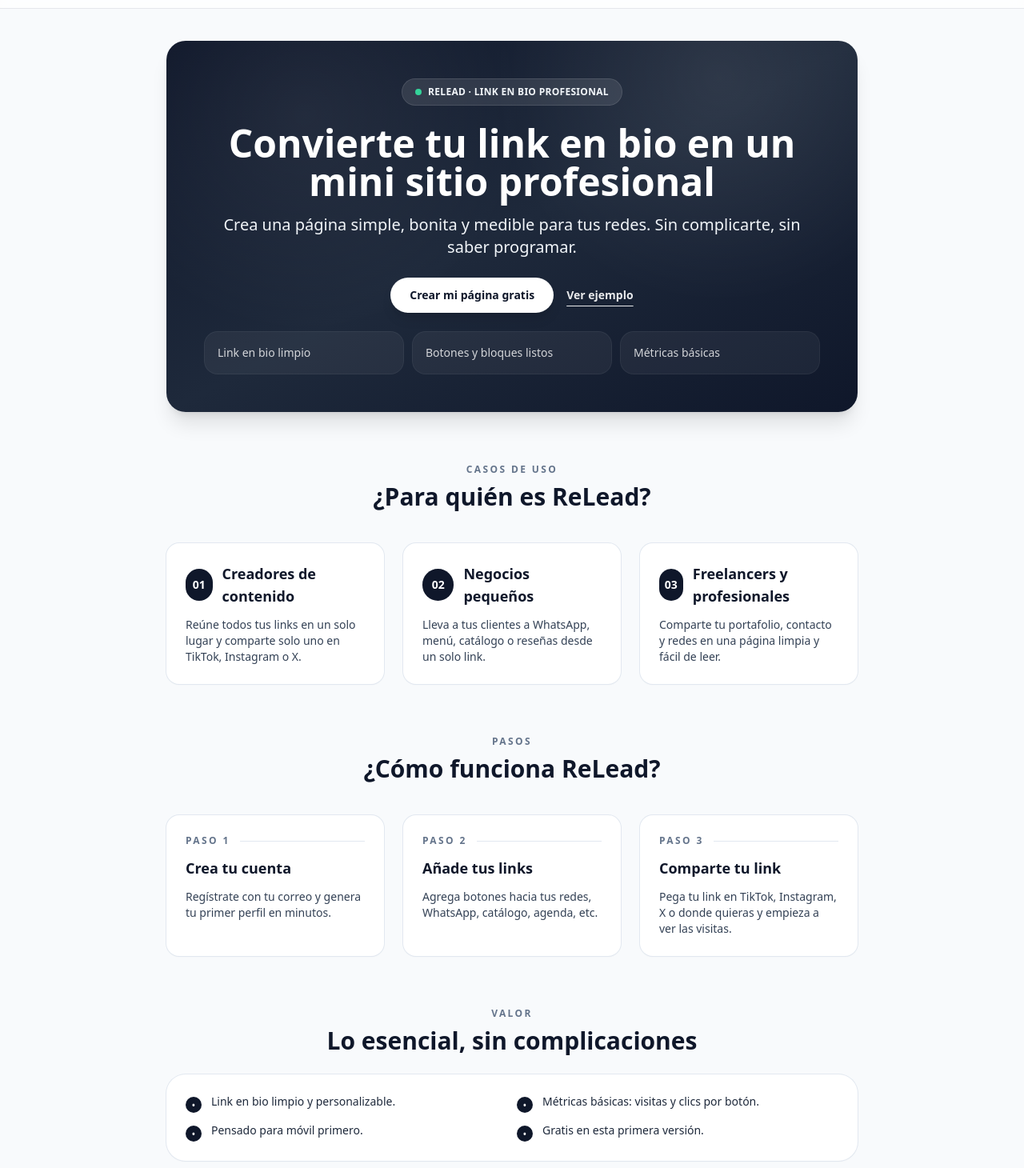
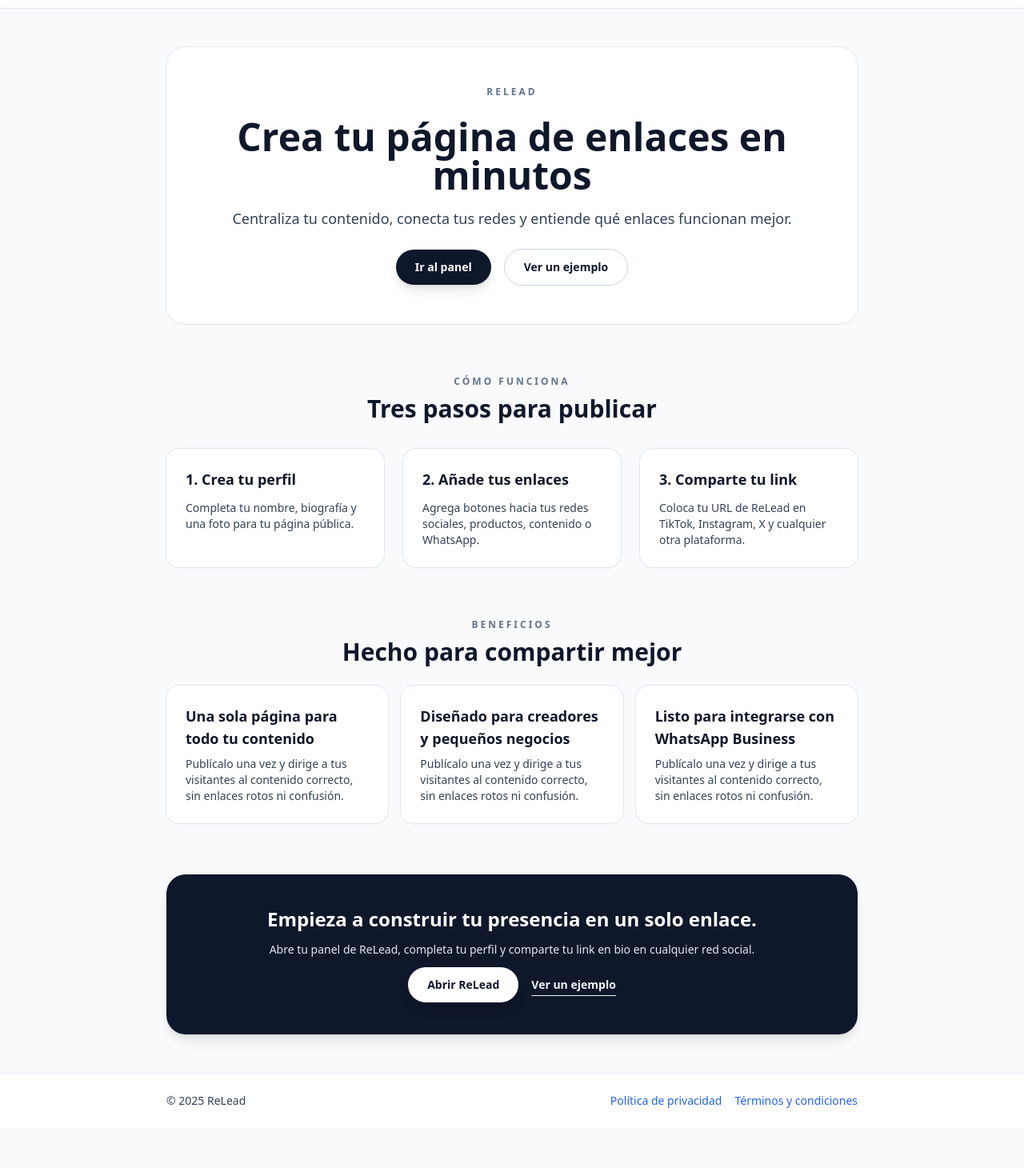
Before and after one commit to ricardomartinezh-code/relead-app, a Next.js app: page / in a window 1280 px wide. Shown: the part 50-1510 px from the top of the page at 80% size. After the commit the page ends 1460 px from the top, so only its background shows below. Built offline with nearby package versions, Linux system fonts and the light colour scheme; no server answers.

Commit message:
Revamp ReLead UI and copy (#35)

```diff
--- a/src/app/[slug]/page.tsx
+++ b/src/app/[slug]/page.tsx
@@ -1,8 +1,15 @@
+import { LinkButtons } from "@/components/PublicLinks";
 import { prisma } from "@/lib/prisma";
 import { headers } from "next/headers";
 import Image from "next/image";
 import { notFound } from "next/navigation";
-import { LinkButtons } from "@/components/PublicLinks";
+
+function getInitials(text: string) {
+  const parts = text.split(" ").filter(Boolean);
+  if (parts.length === 0) return "RL";
+  if (parts.length === 1) return parts[0].slice(0, 2).toUpperCase();
+  return (parts[0][0] + parts[1][0]).toUpperCase();
+}
 
 export default async function PublicProfilePage({ params }: { params: { slug: string } }) {
   const profile = await prisma.profile.findUnique({
@@ -17,25 +24,34 @@
   const ip = hdrs.get("x-forwarded-for") || undefined;
   await prisma.pageView.create({ data: { profileId: profile.id, referrer, userAgent, ip } });
 
+  const initials = getInitials(profile.title || "ReLead");
+
   return (
-    <main className="min-h-screen bg-gradient-to-b from-slate-900 to-slate-950 text-white">
-      <div className="max-w-md mx-auto px-4 py-10 flex flex-col items-center">
-        {profile.avatarUrl && (
+    <main className="min-h-screen bg-slate-950 bg-gradient-to-b from-slate-900 to-slate-950 text-slate-50">
+      <div className="max-w-md mx-auto px-4 py-10 flex flex-col items-center gap-6">
+        <div className="flex flex-col items-center gap-3 text-center">
+          {profile.avatarUrl ? (
             <Image
               src={profile.avatarUrl}
               alt={profile.title}
               width={96}
               height={96}
-            className="w-24 h-24 rounded-full border-2 border-white/40 shadow-lg object-cover mb-4"
+              className="h-24 w-24 rounded-full border-2 border-white/30 object-cover shadow-lg"
             />
+          ) : (
+            <div className="flex h-24 w-24 items-center justify-center rounded-full bg-slate-800 text-xl font-semibold text-slate-100 shadow-lg">
+              {initials}
+            </div>
           )}
+          <div className="space-y-2">
+            <h1 className="text-2xl font-semibold">{profile.title}</h1>
+            {profile.bio && <p className="text-sm text-slate-300">{profile.bio}</p>}
+          </div>
+        </div>
 
-        <h1 className="text-2xl font-semibold text-center">{profile.title}</h1>
-        {profile.bio && <p className="mt-2 text-sm text-white/70 text-center">{profile.bio}</p>}
+        <LinkButtons links={profile.links} />
 
-        <div className="mt-8 w-full">
-          <LinkButtons links={profile.links} />
-        </div>
+        <p className="mt-6 text-center text-xs text-slate-500">Hecho con ReLead · relead.com.mx</p>
       </div>
     </main>
   );
--- a/src/app/dashboard/page.tsx
+++ b/src/app/dashboard/page.tsx
@@ -8,42 +8,66 @@
   if (!session?.user?.email) {
     return <p className="p-6">Necesitas iniciar sesión.</p>;
   }
+
   const user = await prisma.user.findUnique({
     where: { email: session.user.email },
-    include: {
-      profile: {
-        include: {
-          links: true,
-          pageViews: true,
-        },
-      },
-    },
+    include: { profile: true },
   });
-  const profile = user?.profile;
-  if (!profile) return <p className="p-6">Configura tu perfil primero.</p>;
-  const linkIds = profile.links.map((l) => l.id);
-  const totalClicks = await prisma.linkClick.count({ where: { linkId: { in: linkIds } } });
-  const totalViews = profile.pageViews.length;
+
+  if (!user?.profile) return <p className="p-6">Configura tu perfil primero.</p>;
 
   return (
     <DashboardLayout>
-      <div className="mb-6">
-        <h1 className="text-2xl font-semibold text-gray-900">Hola {user?.name || ""}</h1>
-        <p className="text-sm text-gray-600">Gestiona tu link in bio y revisa las métricas.</p>
-      </div>
-      <div className="grid gap-4 sm:grid-cols-2">
-        <div className="rounded-lg bg-white p-4 shadow">
-          <p className="text-sm text-gray-600">Visitas totales</p>
-          <p className="text-3xl font-bold">{totalViews}</p>
+      <div className="space-y-8">
+        <div className="rounded-2xl bg-white p-6 shadow-sm ring-1 ring-slate-200">
+          <h1 className="text-2xl font-semibold text-slate-900">Panel de ReLead</h1>
+          <p className="mt-2 text-sm text-slate-600">
+            Desde aquí podrás configurar tu perfil, tus enlaces y las integraciones.
+          </p>
         </div>
-        <div className="rounded-lg bg-white p-4 shadow">
-          <p className="text-sm text-gray-600">Clics totales</p>
-          <p className="text-3xl font-bold">{totalClicks}</p>
+
+        <div className="grid gap-4 md:grid-cols-3">
+          <div className="flex flex-col justify-between rounded-2xl bg-white p-6 shadow-sm ring-1 ring-slate-200">
+            <div className="space-y-2">
+              <h2 className="text-lg font-semibold text-slate-900">Perfil</h2>
+              <p className="text-sm text-slate-600">Actualiza tu nombre, biografía y foto pública.</p>
+            </div>
+            <Link
+              href="/dashboard/profile"
+              className="mt-4 inline-flex w-fit items-center gap-2 rounded-full bg-slate-900 px-4 py-2 text-sm font-semibold text-white transition hover:-translate-y-0.5 hover:bg-slate-800"
+            >
+              Ir a Perfil
+            </Link>
+          </div>
+
+          <div className="flex flex-col justify-between rounded-2xl bg-white p-6 shadow-sm ring-1 ring-slate-200">
+            <div className="space-y-2">
+              <h2 className="text-lg font-semibold text-slate-900">Enlaces</h2>
+              <p className="text-sm text-slate-600">Crea y organiza los botones que verán en tu página pública.</p>
+            </div>
+            <Link
+              href="/dashboard/links"
+              className="mt-4 inline-flex w-fit items-center gap-2 rounded-full bg-slate-900 px-4 py-2 text-sm font-semibold text-white transition hover:-translate-y-0.5 hover:bg-slate-800"
+            >
+              Ir a Enlaces
+            </Link>
+          </div>
+
+          <div className="flex flex-col justify-between rounded-2xl bg-white p-6 shadow-sm ring-1 ring-slate-200">
+            <div className="space-y-2">
+              <h2 className="text-lg font-semibold text-slate-900">WhatsApp</h2>
+              <p className="text-sm text-slate-600">
+                Próximamente: conecta tu cuenta de WhatsApp Business.
+              </p>
+            </div>
+            <Link
+              href="/dashboard/whatsapp"
+              className="mt-4 inline-flex w-fit items-center gap-2 rounded-full bg-slate-900 px-4 py-2 text-sm font-semibold text-white transition hover:-translate-y-0.5 hover:bg-slate-800"
+            >
+              Ver integración
+            </Link>
+          </div>
         </div>
-      </div>
-      <div className="mt-6 rounded-lg bg-white p-4 shadow">
-        <p className="text-sm text-gray-600">Tu URL pública</p>
-        <Link href={`/${profile.slug}`} className="text-blue-600 underline">/ {profile.slug}</Link>
       </div>
     </DashboardLayout>
   );
--- a/src/app/page.tsx
+++ b/src/app/page.tsx
@@ -1,159 +1,125 @@
 import Link from "next/link";
 import { Navbar } from "@/components/Navbar";
-import { getSession } from "@/lib/auth";
 
-export default async function HomePage() {
-  const session = await getSession();
-  const ctaHref = "/auth/register";
-  const exampleHref = "/demo";
+const steps = [
+  {
+    title: "1. Crea tu perfil",
+    description: "Completa tu nombre, biografía y una foto para tu página pública.",
+  },
+  {
+    title: "2. Añade tus enlaces",
+    description: "Agrega botones hacia tus redes sociales, productos, contenido o WhatsApp.",
+  },
+  {
+    title: "3. Comparte tu link",
+    description: "Coloca tu URL de ReLead en TikTok, Instagram, X y cualquier otra plataforma.",
+  },
+];
 
+const benefits = [
+  "Una sola página para todo tu contenido",
+  "Diseñado para creadores y pequeños negocios",
+  "Listo para integrarse con WhatsApp Business",
+];
+
+export default function HomePage() {
   return (
     <div className="flex min-h-screen flex-col bg-slate-50 text-slate-900">
       <Navbar />
       <main className="flex-1">
-        <div className="mx-auto flex max-w-4xl flex-col space-y-16 px-4 py-10">
-          <section className="relative overflow-hidden rounded-3xl bg-gradient-to-br from-slate-900 via-slate-800 to-slate-900 px-6 py-12 text-center text-white shadow-xl">
-            <div className="pointer-events-none absolute inset-0 bg-[radial-gradient(circle_at_20%_20%,rgba(255,255,255,0.06),transparent_35%),radial-gradient(circle_at_80%_10%,rgba(255,255,255,0.08),transparent_35%)]" />
-            <div className="relative mx-auto max-w-3xl space-y-6">
-              <div className="inline-flex items-center justify-center gap-2 rounded-full bg-white/10 px-4 py-2 text-xs font-semibold uppercase tracking-wide text-slate-100 ring-1 ring-white/20">
-                <span className="h-2 w-2 rounded-full bg-emerald-400" aria-hidden />
-                <span>ReLead · Link en bio profesional</span>
-              </div>
+        <div className="mx-auto flex max-w-4xl flex-col space-y-16 px-4 py-12">
+          <section className="rounded-3xl bg-white px-6 py-12 text-center shadow-sm ring-1 ring-slate-200 sm:px-10">
+            <div className="mx-auto max-w-3xl space-y-6">
+              <p className="text-xs font-semibold uppercase tracking-[0.25em] text-slate-500">ReLead</p>
               <div className="space-y-4">
                 <h1 className="text-4xl font-bold leading-tight sm:text-5xl">
-                  Convierte tu link en bio en un mini sitio profesional
+                  Crea tu página de enlaces en minutos
                 </h1>
-                <p className="text-lg text-slate-100 sm:text-xl">
-                  Crea una página simple, bonita y medible para tus redes. Sin complicarte, sin saber programar.
+                <p className="text-base text-slate-700 sm:text-lg">
+                  Centraliza tu contenido, conecta tus redes y entiende qué enlaces funcionan mejor.
                 </p>
               </div>
               <div className="flex flex-col items-center justify-center gap-3 sm:flex-row sm:gap-4">
                 <Link
-                  href={ctaHref}
-                  className="w-full rounded-full bg-white px-6 py-3 text-center text-sm font-semibold text-slate-900 shadow-lg transition hover:-translate-y-0.5 hover:shadow-xl sm:w-auto"
+                  href="/dashboard"
+                  className="w-full rounded-full bg-slate-900 px-6 py-3 text-center text-sm font-semibold text-white shadow-lg transition hover:-translate-y-0.5 hover:bg-slate-800 sm:w-auto"
                 >
-                  Crear mi página gratis
+                  Ir al panel
                 </Link>
                 <Link
-                  href={exampleHref}
-                  className="w-full text-sm font-semibold text-white/90 underline underline-offset-8 transition hover:text-white sm:w-auto"
+                  href="/demo"
+                  className="w-full rounded-full border border-slate-300 px-6 py-3 text-center text-sm font-semibold text-slate-900 transition hover:border-slate-400 hover:bg-slate-100 sm:w-auto"
                 >
-                  Ver ejemplo
+                  Ver un ejemplo
                 </Link>
-              </div>
-              <div className="grid gap-3 text-left text-sm text-white/80 sm:grid-cols-3">
-                <div className="rounded-2xl bg-white/5 p-4 ring-1 ring-white/10">Link en bio limpio</div>
-                <div className="rounded-2xl bg-white/5 p-4 ring-1 ring-white/10">Botones y bloques listos</div>
-                <div className="rounded-2xl bg-white/5 p-4 ring-1 ring-white/10">Métricas básicas</div>
               </div>
             </div>
           </section>
 
-          <section className="space-y-10">
+          <section className="space-y-8">
             <div className="space-y-2 text-center">
-              <p className="text-xs font-semibold uppercase tracking-[0.2em] text-slate-500">Casos de uso</p>
-              <h2 className="text-3xl font-semibold text-slate-900">¿Para quién es ReLead?</h2>
+              <p className="text-xs font-semibold uppercase tracking-[0.25em] text-slate-500">Cómo funciona</p>
+              <h2 className="text-3xl font-semibold">Tres pasos para publicar</h2>
             </div>
             <div className="grid gap-6 md:grid-cols-3">
-              {["Creadores de contenido", "Negocios pequeños", "Freelancers y profesionales"].map((title, index) => {
-                const descriptions = [
-                  "Reúne todos tus links en un solo lugar y comparte solo uno en TikTok, Instagram o X.",
-                  "Lleva a tus clientes a WhatsApp, menú, catálogo o reseñas desde un solo link.",
-                  "Comparte tu portafolio, contacto y redes en una página limpia y fácil de leer.",
-                ];
-
-                return (
+              {steps.map((step) => (
                 <div
-                    key={title}
-                    className="flex flex-col gap-3 rounded-2xl bg-white p-6 text-left shadow-sm ring-1 ring-slate-200 transition hover:-translate-y-1 hover:shadow-md"
+                  key={step.title}
+                  className="flex h-full flex-col gap-3 rounded-2xl bg-white p-6 text-left shadow-sm ring-1 ring-slate-200"
                 >
-                    <div className="flex items-center gap-3">
-                      <span className="flex h-10 w-10 items-center justify-center rounded-full bg-slate-900 text-sm font-bold text-white">
-                        {`0${index + 1}`}
-                      </span>
-                      <h3 className="text-lg font-semibold text-slate-900">{title}</h3>
+                  <h3 className="text-lg font-semibold text-slate-900">{step.title}</h3>
+                  <p className="text-sm text-slate-700">{step.description}</p>
                 </div>
-                    <p className="text-sm text-slate-700">{descriptions[index]}</p>
-                  </div>
-                );
-              })}
-            </div>
-          </section>
-
-          <section className="space-y-10">
-            <div className="space-y-2 text-center">
-              <p className="text-xs font-semibold uppercase tracking-[0.2em] text-slate-500">Pasos</p>
-              <h2 className="text-3xl font-semibold text-slate-900">¿Cómo funciona ReLead?</h2>
-            </div>
-            <div className="grid gap-6 md:grid-cols-3">
-              {["Crea tu cuenta", "Añade tus links", "Comparte tu link"].map((title, index) => {
-                const descriptions = [
-                  "Regístrate con tu correo y genera tu primer perfil en minutos.",
-                  "Agrega botones hacia tus redes, WhatsApp, catálogo, agenda, etc.",
-                  "Pega tu link en TikTok, Instagram, X o donde quieras y empieza a ver las visitas.",
-                ];
-
-                return (
-                  <div
-                    key={title}
-                    className="flex h-full flex-col gap-3 rounded-2xl bg-white p-6 shadow-sm ring-1 ring-slate-200"
-                  >
-                    <div className="flex items-center gap-3 text-slate-500">
-                      <span className="text-xs font-semibold uppercase tracking-[0.2em]">Paso {index + 1}</span>
-                      <span className="h-px flex-1 bg-slate-200" aria-hidden />
-                    </div>
-                    <h3 className="text-lg font-semibold text-slate-900">{title}</h3>
-                    <p className="text-sm text-slate-700">{descriptions[index]}</p>
-                  </div>
-                );
-              })}
+              ))}
             </div>
           </section>
 
           <section className="space-y-6">
             <div className="space-y-2 text-center">
-              <p className="text-xs font-semibold uppercase tracking-[0.2em] text-slate-500">Valor</p>
-              <h2 className="text-3xl font-semibold text-slate-900">Lo esencial, sin complicaciones</h2>
+              <p className="text-xs font-semibold uppercase tracking-[0.25em] text-slate-500">Beneficios</p>
+              <h2 className="text-3xl font-semibold">Hecho para compartir mejor</h2>
             </div>
-            <ul className="grid gap-3 rounded-3xl bg-white p-6 shadow-sm ring-1 ring-slate-200 sm:grid-cols-2">
-              {["Link en bio limpio y personalizable.", "Métricas básicas: visitas y clics por botón.", "Pensado para móvil primero.", "Gratis en esta primera versión."].map((item) => (
-                <li key={item} className="flex items-start gap-3 text-sm text-slate-800">
-                  <span className="mt-1 inline-flex h-5 w-5 items-center justify-center rounded-full bg-slate-900 text-[10px] font-bold text-white">
-                    •
-                  </span>
-                  <span>{item}</span>
-                </li>
+            <div className="grid gap-4 md:grid-cols-3">
+              {benefits.map((title) => (
+                <div
+                  key={title}
+                  className="rounded-2xl bg-white p-6 text-left shadow-sm ring-1 ring-slate-200"
+                >
+                  <h3 className="text-lg font-semibold text-slate-900">{title}</h3>
+                  <p className="mt-2 text-sm text-slate-700">
+                    Publícalo una vez y dirige a tus visitantes al contenido correcto, sin enlaces rotos ni confusión.
+                  </p>
+                </div>
               ))}
-            </ul>
+            </div>
           </section>
 
-          <section className="flex flex-col items-center gap-4 rounded-3xl bg-slate-900 px-6 py-8 text-center text-white shadow-lg">
-            <div className="space-y-2">
-              <p className="text-xs font-semibold uppercase tracking-[0.2em] text-slate-200">Empieza gratis</p>
-              <h3 className="text-2xl font-semibold">Publica tu página en minutos</h3>
+          <section className="rounded-3xl bg-slate-900 px-8 py-10 text-center text-white shadow-lg">
+            <div className="mx-auto max-w-2xl space-y-3">
+              <h3 className="text-2xl font-semibold">Empieza a construir tu presencia en un solo enlace.</h3>
               <p className="text-sm text-slate-200">
-                Abre tu cuenta y deja listo tu link en bio con bloques, botones y métricas básicas incluidas.
+                Abre tu panel de ReLead, completa tu perfil y comparte tu link en bio en cualquier red social.
               </p>
-            </div>
-            <div className="flex flex-col items-center gap-3 sm:flex-row">
+              <div className="mt-4 flex flex-col items-center justify-center gap-3 sm:flex-row sm:gap-4">
                 <Link
-                href={session ? "/dashboard" : ctaHref}
+                  href="/dashboard"
                   className="w-full rounded-full bg-white px-6 py-3 text-sm font-semibold text-slate-900 shadow-lg transition hover:-translate-y-0.5 hover:shadow-xl sm:w-auto"
                 >
-                Crear mi página gratis
+                  Abrir ReLead
                 </Link>
                 <Link
-                href={exampleHref}
-                className="text-sm font-semibold text-white/90 underline underline-offset-8 transition hover:text-white"
+                  href="/demo"
+                  className="w-full text-sm font-semibold text-slate-100 underline underline-offset-8 transition hover:text-white sm:w-auto"
                 >
-                Ver ejemplo
+                  Ver un ejemplo
                 </Link>
+              </div>
             </div>
           </section>
         </div>
       </main>
 
-      <footer className="border-t border-slate-200 bg-white/80">
+      <footer className="border-t border-slate-200 bg-white/90 backdrop-blur">
         <div className="mx-auto flex w-full max-w-4xl flex-col gap-4 px-4 py-6 text-sm text-slate-700 sm:flex-row sm:items-center sm:justify-between">
           <p className="text-center sm:text-left">© {new Date().getFullYear()} ReLead</p>
           <div className="flex items-center justify-center gap-4">
--- a/src/components/PublicLinks.tsx
+++ b/src/components/PublicLinks.tsx
@@ -17,7 +17,7 @@
   };
 
   return (
-    <div className="space-y-3">
+    <div className="w-full space-y-3">
       {links.map((link) => (
         <a
           key={link.id}
@@ -26,7 +26,9 @@
             event.preventDefault();
             void handleClick(link);
           }}
-          className="block w-full rounded-full bg-white text-slate-900 text-sm font-medium px-4 py-3 text-center shadow-md hover:shadow-lg hover:scale-[1.01] transition"
+          className="w-full rounded-xl bg-slate-800/70 px-4 py-3 text-center text-sm font-medium text-slate-100 shadow-sm transition-transform hover:-translate-y-[1px] hover:bg-slate-700"
+          target="_blank"
+          rel="noopener noreferrer"
         >
           {link.label}
         </a>
```
Also changed, not shown: src/app/dashboard/links/page.tsx (+6 -5 lines), src/app/dashboard/profile/page.tsx (+11 -10 lines), src/app/dashboard/whatsapp/page.tsx (+19 -67 lines), src/components/LinksManager.tsx (+76 -28 lines), src/components/ProfileForm.tsx (+38 -18 lines). Lines whose indentation alone changed are shown as unchanged.
